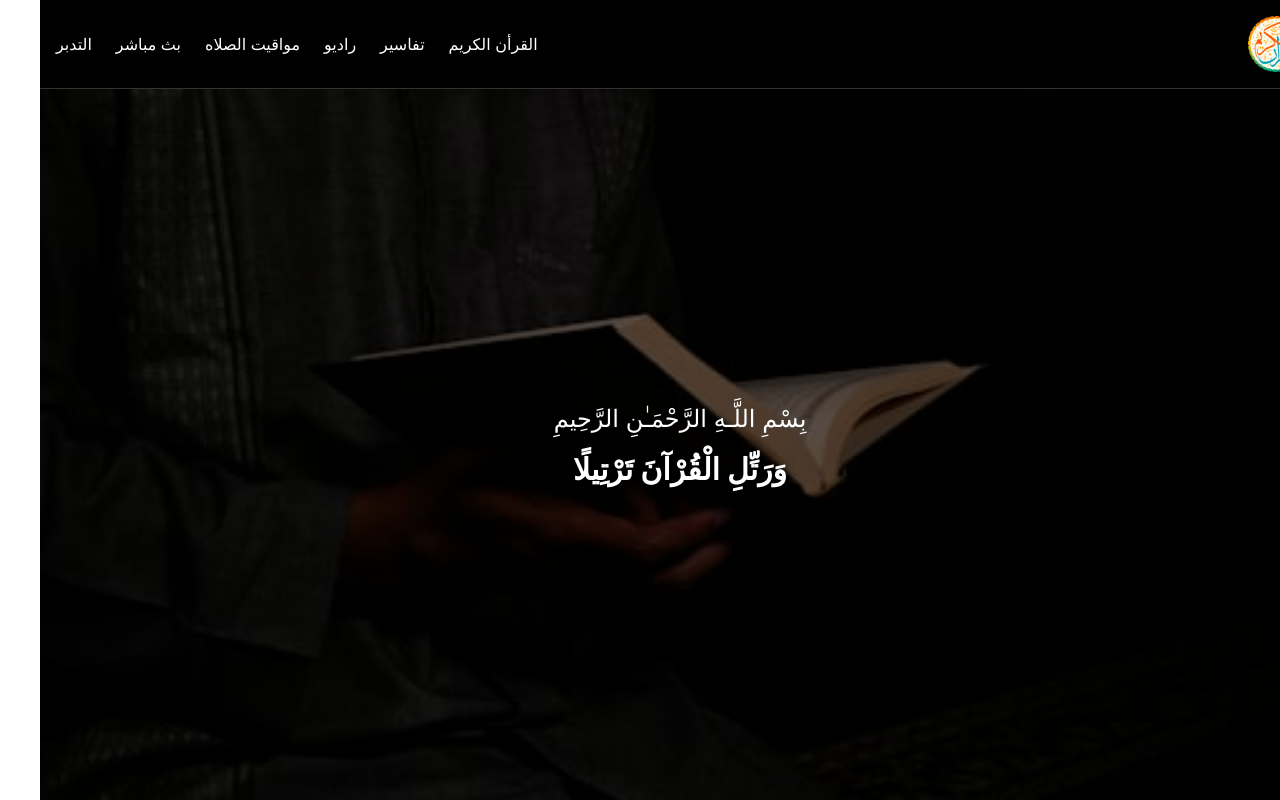
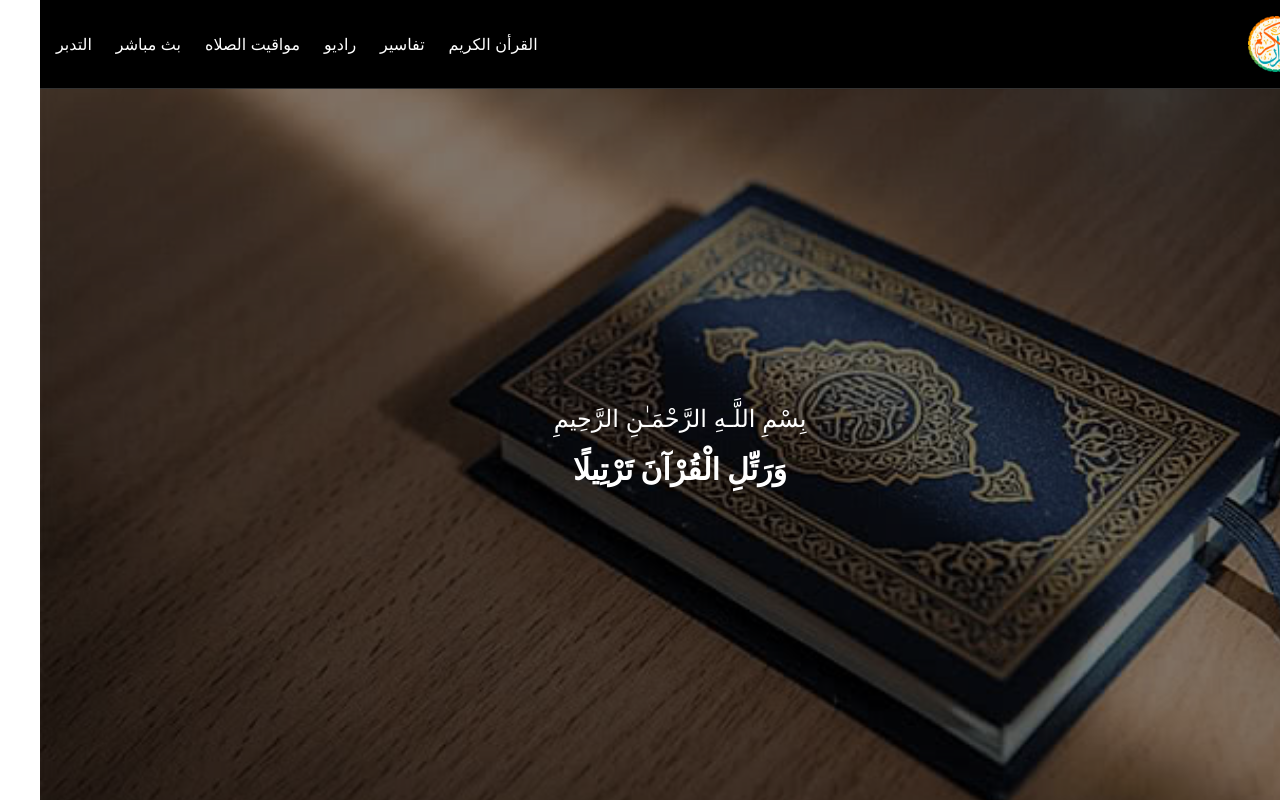
Before and after one commit to M0hamedAdel-1/islamic-media-player, a React (Vite) app: page / in a window 1280 px wide. Built offline with nearby package versions, Linux system fonts and the light colour scheme.

Commit message:
add landing image

```diff
--- a/src/components/Home.jsx
+++ b/src/components/Home.jsx
@@ -1,6 +1,6 @@
 const Home = () => {
   return (
-    <div className="h-full bg-[url('/images/landing-bg.jpeg')] bg-center bg-cover">
+    <div className="h-full bg-[url('/images/land.jpg')] bg-center bg-cover">
 
       <div className="h-full w-full bg-black/50 flex items-center justify-center">
 
```
Also changed, not shown: public/images/land.jpg (added).
